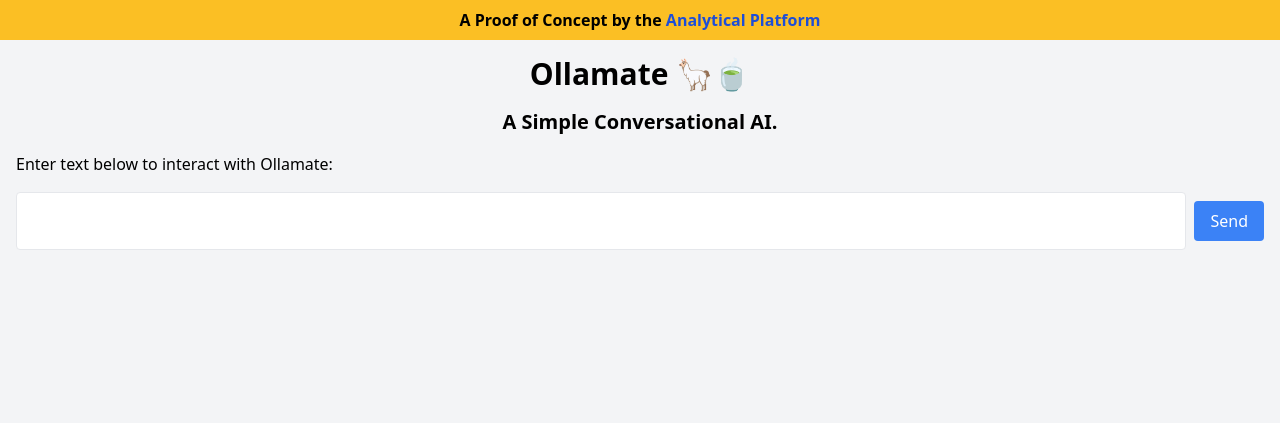
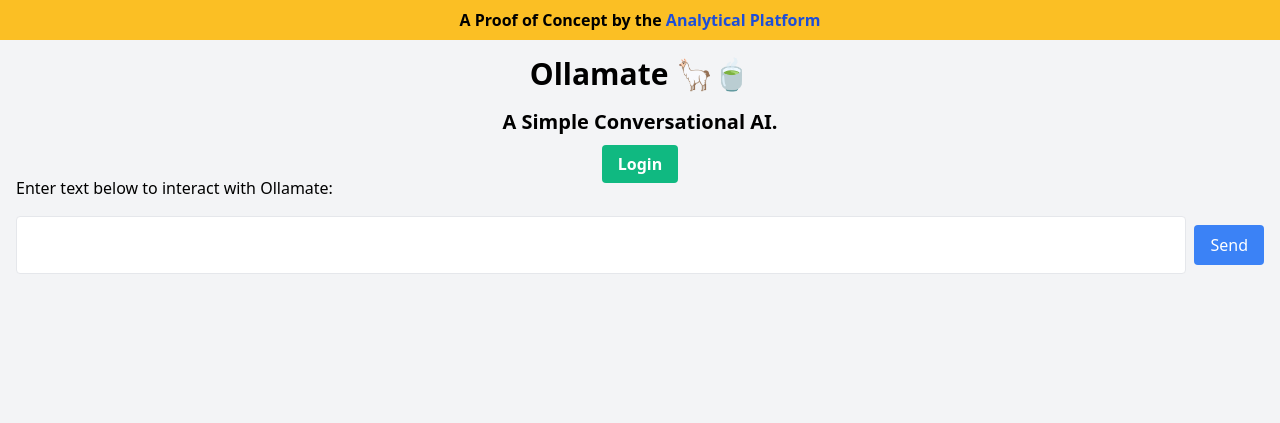
Before and after one commit to ministryofjustice/analytical-platform-ollamate, a Django app: page /stream/call-ollama/ in a window 1280 px wide. Shown: the top 423 px of the page. Run offline with Django 5.2, Linux system fonts and the light colour scheme; some libraries are stand-ins or nearby versions.

Commit message:
:art: Add logout button

```diff
--- a/streamingapp/templates/streamingapp/input_form.html
+++ b/streamingapp/templates/streamingapp/input_form.html
@@ -1,4 +1,3 @@
-<!DOCTYPE html>
 <html lang="en">
 <head>
     <meta charset="UTF-8">
@@ -43,14 +42,18 @@
     <div class="w-full bg-yellow-400 text-center p-2">
         <p class="text-black font-bold">A Proof of Concept by the <a href="https://github.com/ministryofjustice/analytical-platform" class="text-blue-700 hover:underline">Analytical Platform</a></p>
     </div>
-    </div>
-    </div>
     <div class="container mx-auto p-4">
         <h1 class="text-3xl font-bold mb-4 text-center">Ollamate 🦙🍵</h1>
         <h2 class="text-xl font-bold mb-4 text-center">A Simple Conversational AI.</h2>
+        <div class="mt-4 text-center">
+            {% if user.is_authenticated %}
+                <a href="{% url 'azure_auth:logout' %}" class="bg-red-500 hover:bg-red-700 text-white font-bold py-2 px-4 rounded">Logout</a>
+            {% else %}
+                <a href="{% url 'azure_auth:login' %}" class="bg-green-500 hover:bg-green-700 text-white font-bold py-2 px-4 rounded">Login</a>
+            {% endif %}
+        </div>
         <p class="mb-4">Enter text below to interact with Ollamate:</p>
-        <div id="conversation-log" class="bg-white p-4 rounded shadow-lg hidden text-base">
-        </div>
+        <div id="conversation-log" class="bg-white p-4 rounded shadow-lg hidden text-base"></div>
         <form id="ollamaForm" class="mt-4">
             <div class="flex items-center">
                 <textarea id="userInput" name="userInput" required class="border rounded w-full py-2 px-3 text-gray-700 leading-tight focus:outline-none focus:shadow-outline resize-none"></textarea>
@@ -61,7 +64,7 @@
 
     <footer class="bg-gray-800 text-white py-4 mt-8">
         <div class="container mx-auto text-center">
-            <p>📝 <a href="https://github.com/ministryofjustice/analytical-platform" class="text-blue-500 hover:underline">GitHub Repository</a></p>
+            <p>📝 <a href="https://github.com/ministryofjustice/analytical-platform-ollamate" class="text-blue-500 hover:underline">GitHub Repository</a></p>
         </div>
     </footer>
 
```
